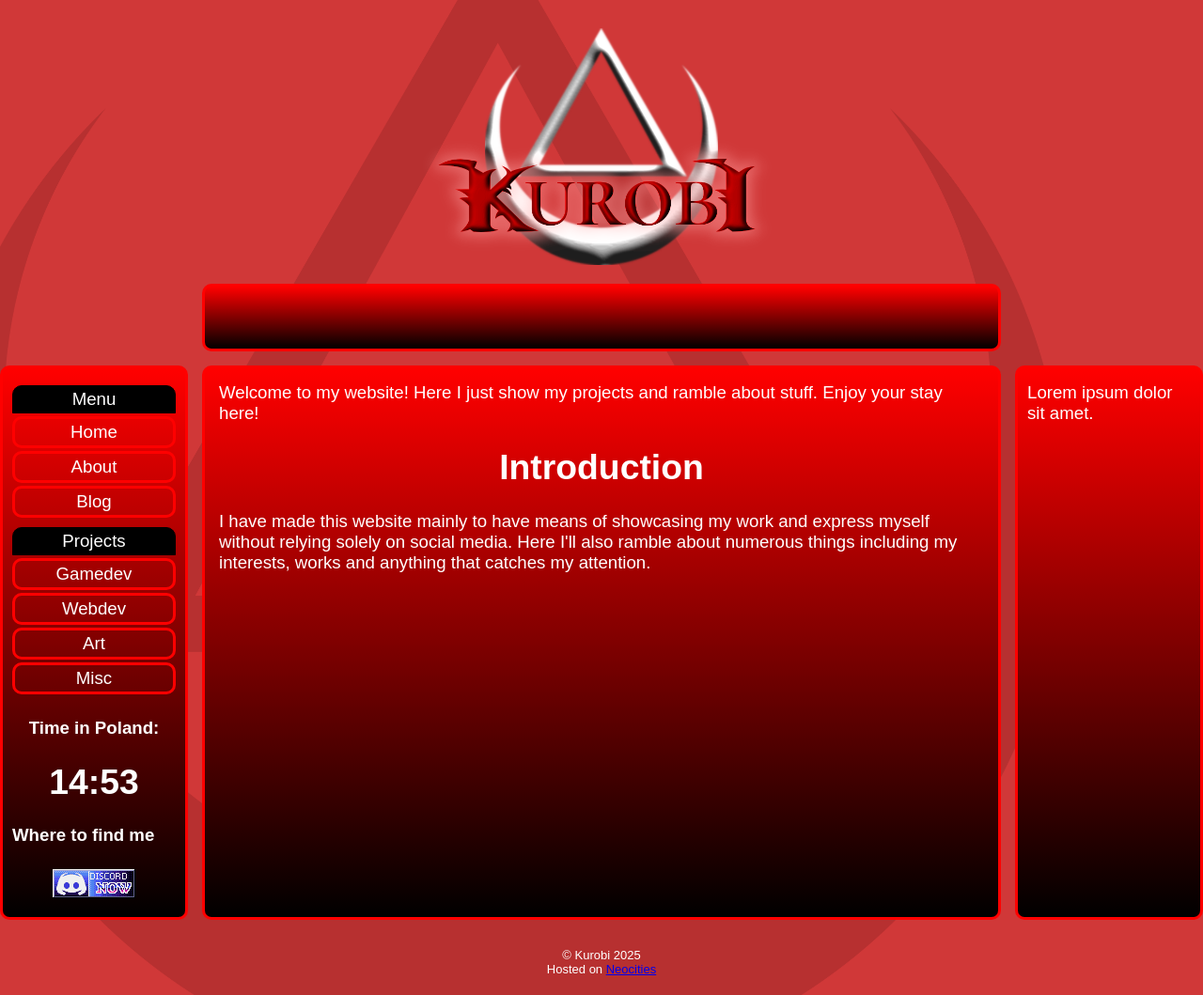
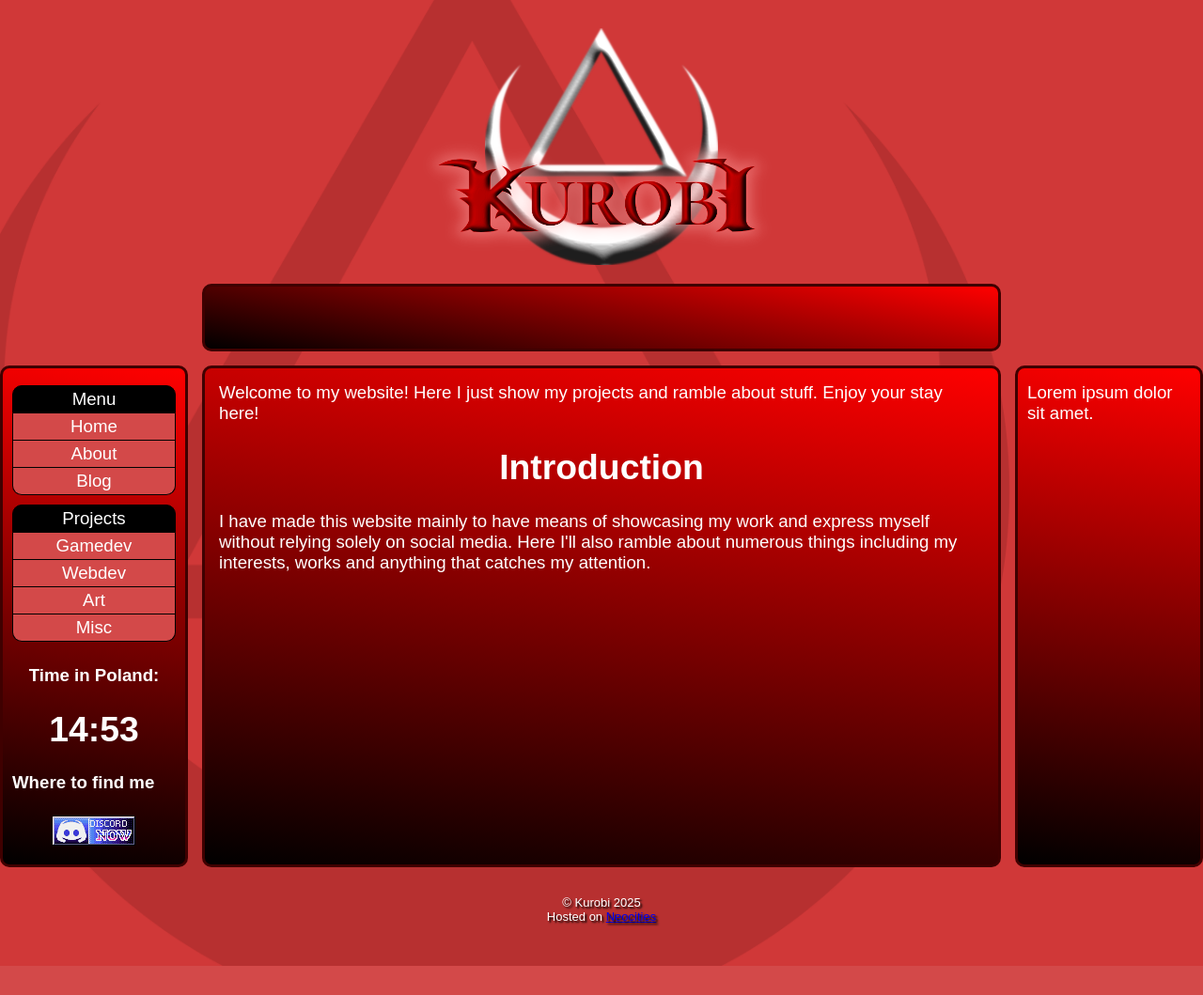
Before and after one commit to KurobiDev/personal-website, an Eleventy site: page content/index.html in a window 1280 px wide. Shown: the top 1059 px of the page at 94% size. After the commit the page ends 1028 px from the top, so only its background shows below. Built offline with nearby package versions, Linux system fonts and the light colour scheme; Eleventy itself is replaced by a stand-in of ours; files that its build step writes are made by us from their sources.

Commit message:
Site theme tweaks.

```diff
--- a/public/assets/main.css
+++ b/public/assets/main.css
@@ -5,14 +5,14 @@
     --site-font-family: Arial, Helvetica, sans-serif;
 
     /* Theme - BORDERS*/
-    --theme-border-style: 3px solid #FF0000;
+    --theme-border-style: 3px solid #3f0000;
     --theme-border-radius: 10px;
 
     /* Light Mode */
     --light-site-background-image: url("/assets/images/Wallpaper.png");
     --light-background-color: #d34949;
 
-    --light-element-background-color: linear-gradient(to bottom,red, black);
+    --light-element-background-color: linear-gradient(190deg,red, black);
 }
 
 * {
@@ -195,6 +195,8 @@ body {
     /* Text */
     font-size: small;
     text-align: center;
+
+    text-shadow: 2px 2px 2px black;
 }
 
 .nav-menu {
@@ -239,10 +241,6 @@ body {
     width: 100%;
     display: block;
 
-    /* Border */
-    border: var(--theme-border-style);
-    border-radius: var(--theme-border-radius);
-
     /* Text */
     text-align: center;
 }
@@ -261,9 +259,26 @@ body {
 }
 
 .nav-menu__nav {
+
+    /* Margins */
+    margin: 0 auto;
+
+    /* Background */
+    background-color: #d34949;
+
+    /* Border */
+    border: 1px solid black;
+    border-top: none;
+    border-radius: 0;
+
     /* Text */
     text-decoration: none;
     color: white;
+}
+
+.nav-menu__nav:last-child {
+    /* Border */
+    border-radius: 0 0 10px 10px;
 }
 
 .nav-menu__nav:hover {
@@ -272,6 +287,9 @@ body {
 }
 
 .nav-menu__nav--active {
+    /* Background */
+    background-color: antiquewhite;
+
     /* Text */
     font-weight: bold;
 
```
Also changed, not shown: public/about.html (+1 -1 lines), public/blog/index.html (+2 -2 lines), public/blog/posts/kurobi-creation.html (+2 -2 lines), public/index.html (+1 -1 lines), public/projects/art.html (+1 -1 lines), public/projects/games.html (+1 -1 lines), public/projects/misc.html (+1 -1 lines), public/projects/webdev.html (+1 -1 lines), public/sitemap.html (+1 -1 lines).
